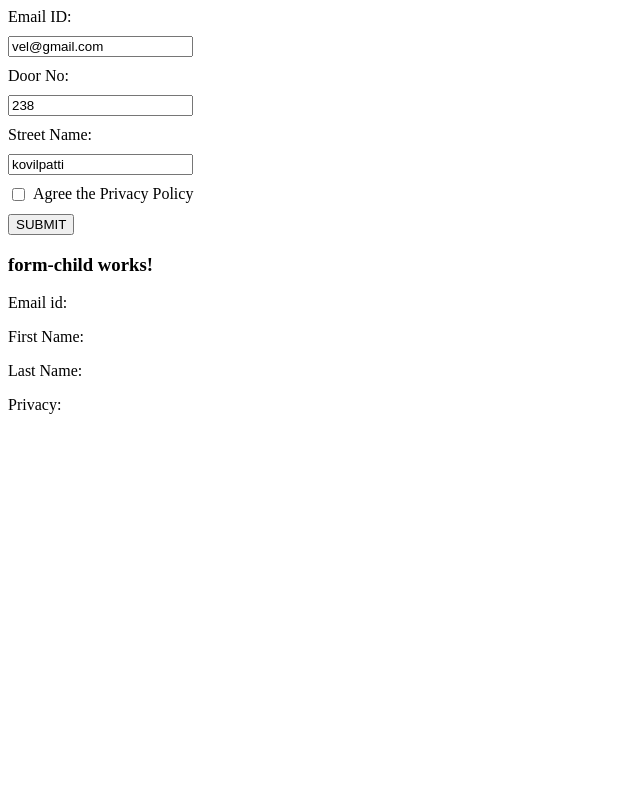
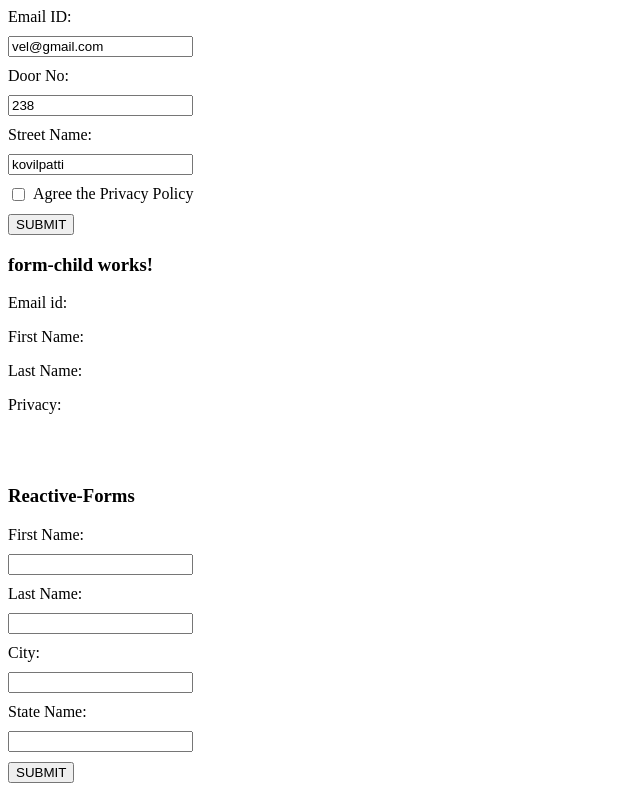
Before and after one commit to sivaKrish96/angular-tutorial, an Angular app: page / in a window 1280 px wide. Shown: the part 1062-1853 px from the top of the page, without its empty margins (0-640 px from the left). Before the commit the page ends 1492 px from the top, so only its background shows below. Built offline with nearby package versions, Linux system fonts and the light colour scheme.

Commit message:
The template driven forms as well as the reactive forms usage and way of creation is done

```diff
--- a/src/app/app.component.html
+++ b/src/app/app.component.html
@@ -11,3 +11,5 @@
 <app-onchanges-parent *ngIf="destroy_boolean!==true"></app-onchanges-parent>
 <br>
 <app-angular-forms></app-angular-forms>
+<br><br>
+<app-reactive-forms></app-reactive-forms>
--- /dev/null
+++ b/src/app/reactive-forms/reactive-forms.component.css
@@ -0,0 +1,17 @@
+form {
+    display: flex;
+    flex-direction: column;
+    gap: 10px;
+    width: 30%;
+    justify-content: left;
+    align-items: flex-start;
+}
+
+.nested-form-group {
+    display: flex;
+    flex-direction: column;
+    gap: 10px;
+    width: 30%;
+    justify-content: left;
+    align-items: flex-start;
+}
--- /dev/null
+++ b/src/app/reactive-forms/reactive-forms.component.html
@@ -0,0 +1,18 @@
+<h3>Reactive-Forms</h3>
+<form [formGroup]="contactForms" (submit)="onSubmit()">
+    <label for="fname">First Name:</label>
+    <input type="text" name="fname" formControlName="firstName" />
+
+    <label for="lname">Last Name:</label>
+    <input type="text" name="lname" formControlName="lastName" />
+
+    <div class="nested-form-group" formGroupName="address">
+        <label for="cityname">City:</label>
+        <input name="cityname" formControlName="city" />
+
+        <label for="statename">State Name:</label>
+        <input name="statename" formControlName="state" />
+    </div>
+
+    <button type="submit">SUBMIT</button>
+</form>
--- /dev/null
+++ b/src/app/reactive-forms/reactive-forms.component.ts
@@ -0,0 +1,23 @@
+import { Component } from '@angular/core';
+import { FormControl, FormGroup } from '@angular/forms';
+
+@Component({
+  selector: 'app-reactive-forms',
+  templateUrl: './reactive-forms.component.html',
+  styleUrls: ['./reactive-forms.component.css']
+})
+
+export class ReactiveFormsComponent {
+  contactForms = new FormGroup({
+    firstName: new FormControl(),
+    lastName: new FormControl(),
+    address: new FormGroup({
+      city: new FormControl(),
+      state: new FormControl()
+    })
+  })
+
+  onSubmit(){
+    console.log(this.contactForms)
+  }
+}
```
Also changed, not shown: src/app/app.module.ts (+5 -2 lines), 1 other file (tests, documents, lock files or other folders).
